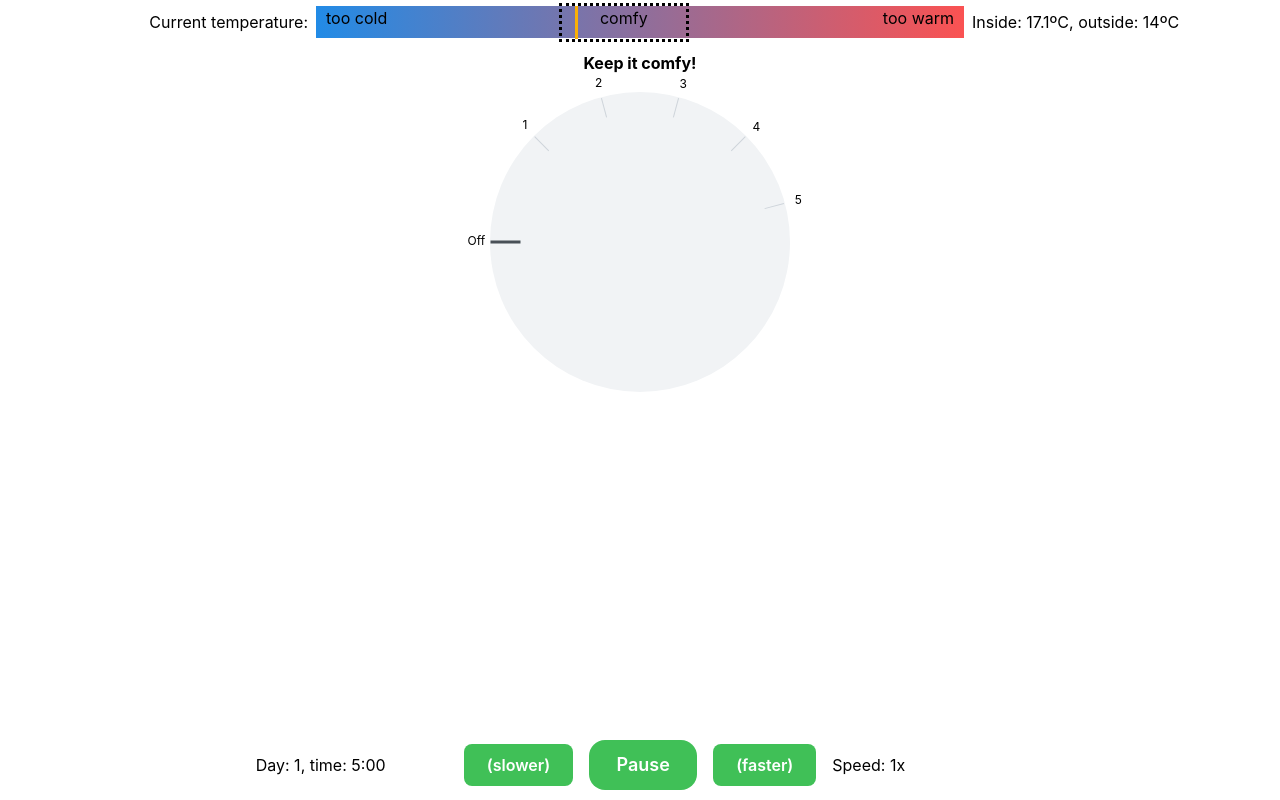
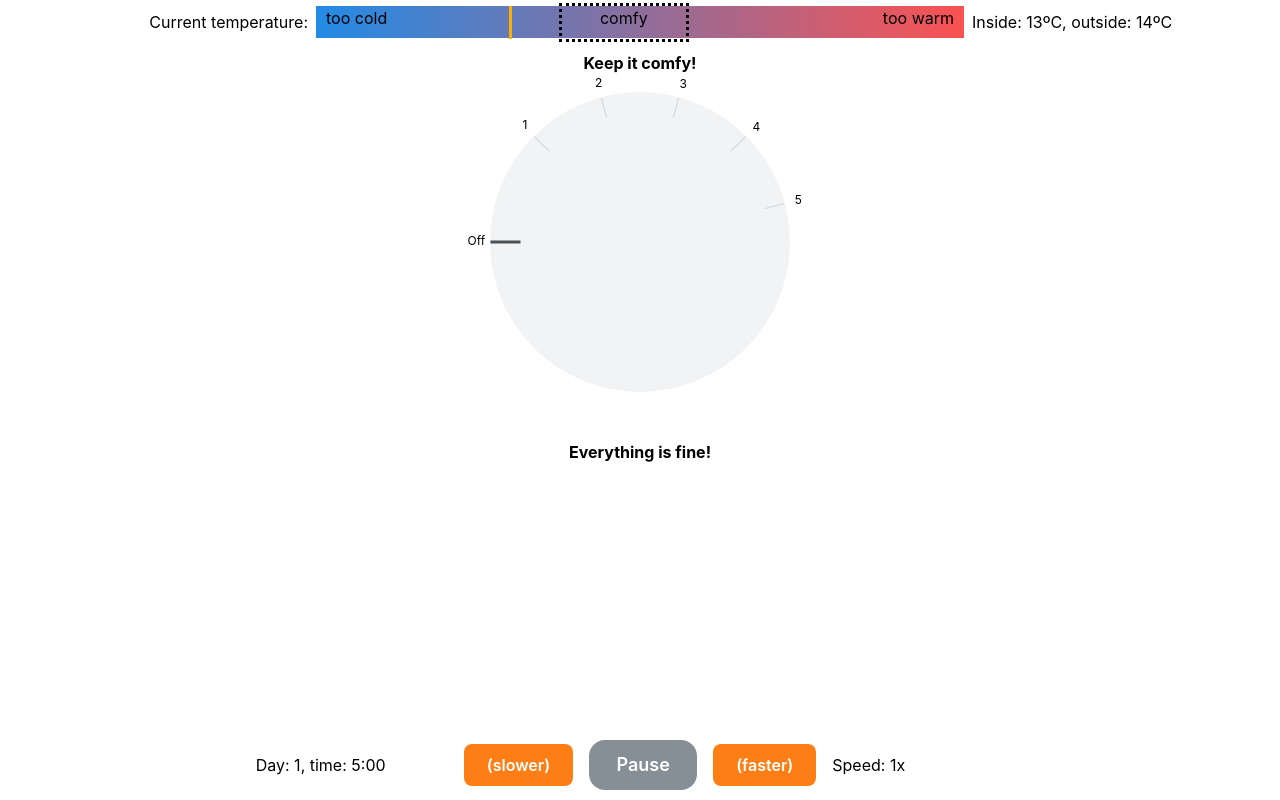
Before and after one commit to ChristianAoC/optimise, a React (Vite) app: page / in a window 1280 px wide. Built offline with nearby package versions, Linux system fonts and the light colour scheme.

Commit message:
added sassyMessage var for messaging the player during the game whether it's too cold or hot, edited the button colours, changed the interval to 1c.

```diff
--- a/package.json
+++ b/package.json
@@ -30,6 +30,6 @@
     "postcss": "^8.5.1",
     "postcss-preset-mantine": "^1.17.0",
     "postcss-simple-vars": "^7.0.1",
-    "vite": "^6.0.5"
+    "vite": "^6.2.1"
   }
 }
--- a/src/App.jsx
+++ b/src/App.jsx
@@ -15,8 +15,10 @@ export default function App() {
   const [lowerComf, setLowerComf] = useState(16);
   const [higherComf, setHigherComf] = useState(24);
 
+  const [sassyMessage, setSassyMessage] = useState("Everything is fine!")
+
   // https://www.h2xengineering.com/blogs/calculating-heat-loss-simple-understandable-guide/
-  const [heatLoss, setHeatLoss] = useState(0.1); // heat loss per hour per degree - 0.1 would be more realistic but "too slow".
+  const [heatLoss, setHeatLoss] = useState(1); // heat loss per hour per degree - 0.1 would be more realistic but "too slow".
 
   const [thermostat, setThermostat] = useState(270);
   const thermToHeat = {
@@ -143,13 +145,21 @@ export default function App() {
         <Grid.Col span={3}>
         </Grid.Col>
 
+
+        <Grid.Col span={12} >
+          <Center>
+          <Text fw="bold" mt="xl">{sassyMessage}</Text>
+          </Center>
+        </Grid.Col>
+
+
         <Grid.Col span="auto">
           <Center>
           <Group id="app-footer">
             <Text w="12em">Day: {Math.floor(gameTurn/24)}, time: {gameTurn % 24}:00</Text>
-            <Button variant="filled" color="green" size="md" radius="md" onClick={decreaseGameStepSize}>(slower)</Button>
-            <Button w="6em" id="gamePauseButton" variant="filled" color="green" size="lg" radius="lg" onClick={(e) => pauseGame(e)}>Pause</Button>
-            <Button variant="filled" color="green" size="md" radius="md" onClick={increaseGameStepSize}>(faster)</Button>
+            <Button variant="filled" color="orange" size="md" radius="md" onClick={decreaseGameStepSize}>(slower)</Button>
+            <Button w="6em" id="gamePauseButton" variant="filled" color="gray" size="lg" radius="lg" onClick={(e) => pauseGame(e)}>Pause</Button>
+            <Button variant="filled" color="orange" size="md" radius="md" onClick={increaseGameStepSize}>(faster)</Button>
             <Text w="12em">Speed: {(1/delay)*1000}x</Text>
           </Group>
           </Center>
```
Also changed, not shown: 1 other file (tests, documents, lock files or other folders).
